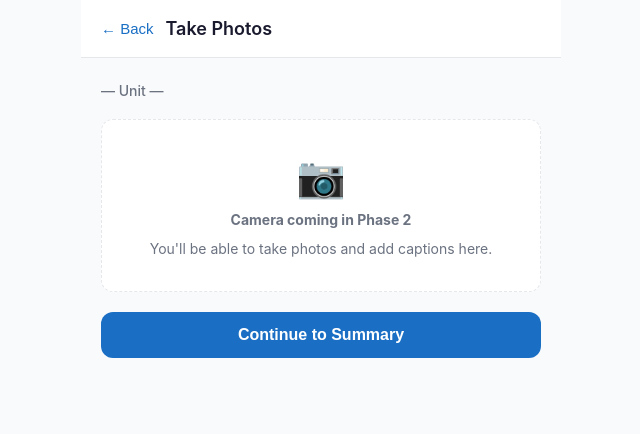
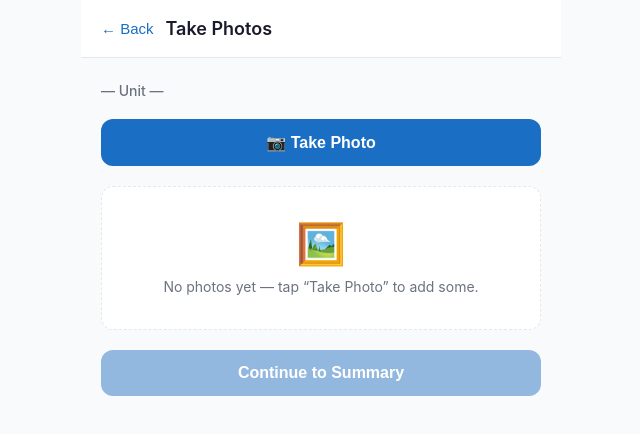
Before and after one commit to Afrankel428/site-visit-photos, a React (Vite) app: page /camera in a window 1280 px wide. Both pictures are taken after a click on the button "Sign in with Microsoft". Shown: the top 434 px of the page, without its empty margins (319-959 px from the left). Built offline with nearby package versions, Linux system fonts and the light colour scheme.

Commit message:
Phase 2 (2/3): camera capture with thumbnails (#4)
Take Photo button opens the device camera (accept=image, capture=environment),
supports multiple shots, shows them in a thumbnail grid with per-photo remove.
Summary now shows the real photo count.

```diff
--- a/src/App.css
+++ b/src/App.css
@@ -163,6 +163,45 @@ h1 { font-size: 26px; font-weight: 700; }
   color: var(--muted);
 }
 
+.photo-grid {
+  display: grid;
+  grid-template-columns: repeat(3, 1fr);
+  gap: 8px;
+}
+
+.photo-thumb {
+  position: relative;
+  aspect-ratio: 1;
+  border-radius: var(--radius);
+  overflow: hidden;
+  background: var(--border);
+}
+
+.photo-thumb img {
+  width: 100%;
+  height: 100%;
+  object-fit: cover;
+  display: block;
+}
+
+.photo-remove {
+  position: absolute;
+  top: 4px;
+  right: 4px;
+  width: 26px;
+  height: 26px;
+  border: none;
+  border-radius: 50%;
+  background: rgba(0, 0, 0, 0.6);
+  color: #fff;
+  font-size: 18px;
+  line-height: 1;
+  cursor: pointer;
+  display: flex;
+  align-items: center;
+  justify-content: center;
+}
+
 .placeholder-icon { font-size: 40px; }
 .placeholder-box p { font-size: 14px; line-height: 1.5; }
 
--- a/src/screens/Camera.jsx
+++ b/src/screens/Camera.jsx
@@ -1,8 +1,35 @@
+import { useRef, useState } from 'react'
 import { useNavigate, useLocation } from 'react-router-dom'
 
 export default function Camera() {
   const navigate = useNavigate()
   const { state } = useLocation()
+  const fileInputRef = useRef(null)
+  const [photos, setPhotos] = useState([])
+
+  function addPhotos(e) {
+    const files = Array.from(e.target.files || [])
+    const newPhotos = files.map(file => ({
+      id: `${Date.now()}-${Math.random().toString(36).slice(2)}`,
+      url: URL.createObjectURL(file),
+      file,
+    }))
+    setPhotos(prev => [...prev, ...newPhotos])
+    // Reset so taking the same shot again still fires onChange.
+    e.target.value = ''
+  }
+
+  function removePhoto(id) {
+    setPhotos(prev => {
+      const target = prev.find(p => p.id === id)
+      if (target) URL.revokeObjectURL(target.url)
+      return prev.filter(p => p.id !== id)
+    })
+  }
+
+  function continueToSummary() {
+    navigate('/summary', { state: { ...state, photoCount: photos.length } })
+  }
 
   return (
     <div className="screen">
@@ -12,12 +39,45 @@ export default function Camera() {
       </header>
       <div className="screen-content">
         <p className="context-line">{state?.property} — Unit {state?.unit} — {state?.visitType}</p>
-        <div className="placeholder-box">
-          <div className="placeholder-icon">📷</div>
-          <p><strong>Camera coming in Phase 2</strong></p>
-          <p>You'll be able to take photos and add captions here.</p>
-        </div>
-        <button className="btn btn-primary" onClick={() => navigate('/summary', { state })}>
+
+        <input
+          ref={fileInputRef}
+          type="file"
+          accept="image/*"
+          capture="environment"
+          multiple
+          onChange={addPhotos}
+          style={{ display: 'none' }}
+        />
+
+        <button className="btn btn-primary" onClick={() => fileInputRef.current.click()}>
+          📷 Take Photo
+        </button>
+
+        {photos.length === 0 ? (
+          <div className="placeholder-box">
+            <div className="placeholder-icon">🖼️</div>
+            <p>No photos yet — tap “Take Photo” to add some.</p>
+          </div>
+        ) : (
+          <>
+            <p className="context-line">{photos.length} photo{photos.length === 1 ? '' : 's'}</p>
+            <div className="photo-grid">
+              {photos.map(p => (
+                <div key={p.id} className="photo-thumb">
+                  <img src={p.url} alt="" />
+                  <button className="photo-remove" onClick={() => removePhoto(p.id)} aria-label="Remove photo">×</button>
+                </div>
+              ))}
+            </div>
+          </>
+        )}
+
+        <button
+          className="btn btn-primary"
+          disabled={photos.length === 0}
+          onClick={continueToSummary}
+        >
           Continue to Summary
         </button>
       </div>
--- a/src/screens/Summary.jsx
+++ b/src/screens/Summary.jsx
@@ -17,7 +17,7 @@ export default function Summary() {
           <div className="summary-row"><span>Unit</span><strong>{state?.unit}</strong></div>
           <div className="summary-row"><span>Visit Type</span><strong>{state?.visitType}</strong></div>
           <div className="summary-row"><span>Date</span><strong>{today}</strong></div>
-          <div className="summary-row"><span>Photos</span><strong>0 (camera in Phase 2)</strong></div>
+          <div className="summary-row"><span>Photos</span><strong>{state?.photoCount ?? 0}</strong></div>
         </div>
         <div className="placeholder-box">
           <div className="placeholder-icon">☁️</div>
```
